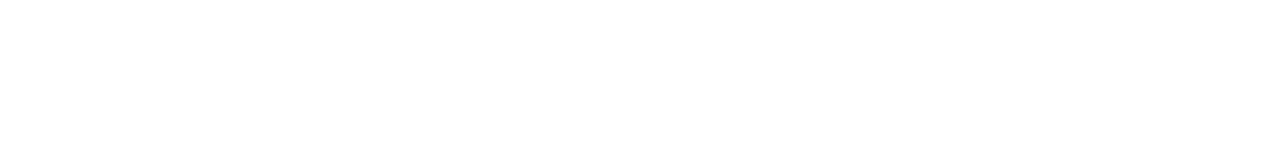
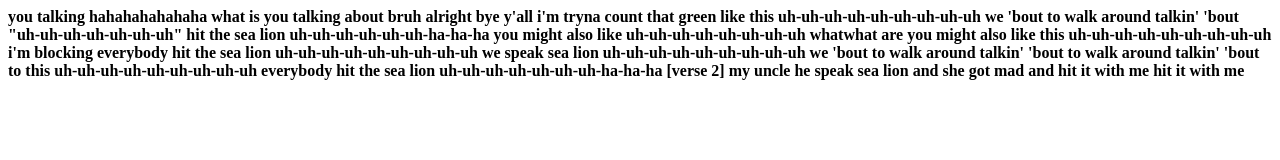
Before and after one commit to WaterBear695264/Small-Language-Model, a plain HTML site: page index.html in a window 1280 px wide. Drawn offline with Linux system fonts and the light colour scheme.

Commit message:
Finishing touches to mkae it presentable

```diff
--- a/index.html
+++ b/index.html
@@ -9,7 +9,7 @@
 </head>
 <body>
 
-
+    <b id = "final">ASDFASDF</b>
     <script type="module" src="script.js"></script>
 
 </body>
--- a/script.js
+++ b/script.js
@@ -1,5 +1,6 @@
-const response = await fetch('slumber.txt');
+const response = await fetch('yunoMiles.txt');
 const text = await response.text();
+const finalText = document.getElementById("final")
 let newText = text.replace(/[{}();|<>~,!?@#$%^&*.:_—]/g, "");
 newText = newText.replace(/\n/g, " ")
 newText = newText.replace(/\s\s+/g, ' ');
@@ -62,6 +63,6 @@ const makeSentanceFixed = (starterWord, freqMap, length) => {
 
 let bookArray = createBookArray();
 let freqMap = createMap(bookArray)
-let sentance = makeSentanceFixed("snoze", freqMap, 100)
+let sentance = makeSentanceFixed("you", freqMap, 100)
 
-console.log(sentance);
+finalText.innerHTML = sentance;
```
Also changed, not shown: moreBrainrot.txt (added), yunoMiles.txt (added).
